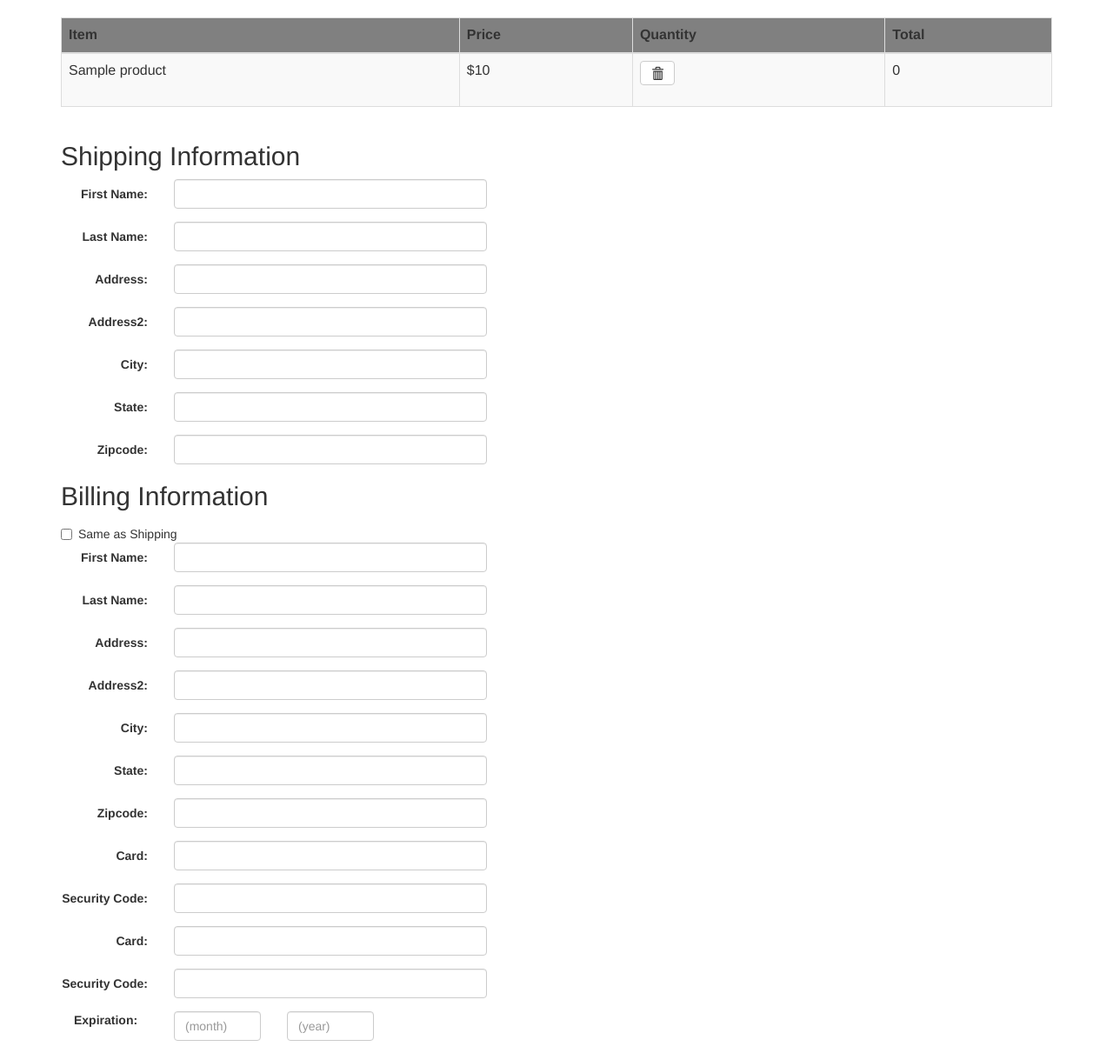
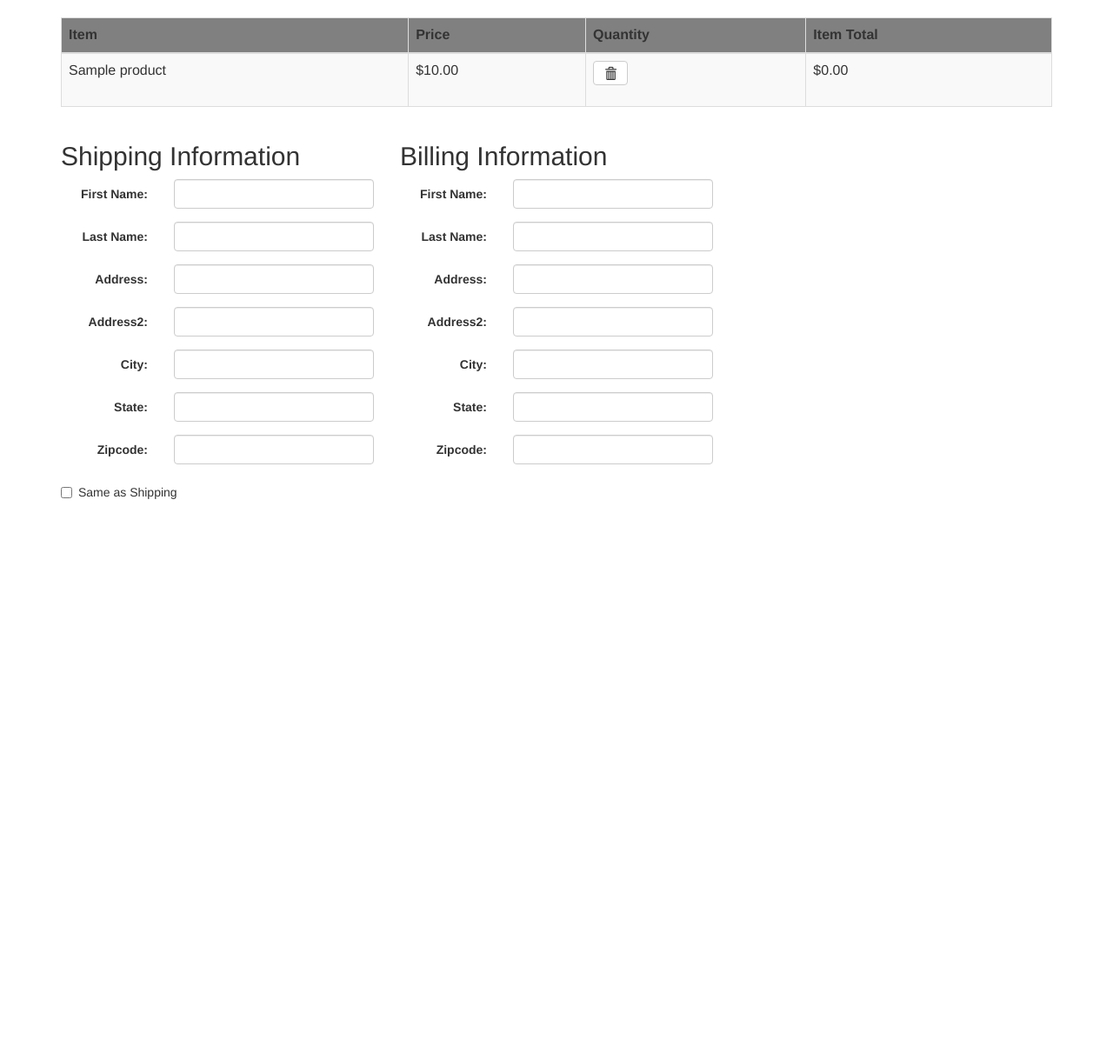
Before and after one commit to MWWST/enterprise_ecommerce, a CodeIgniter app: template application/views/product_pages/carts.php in a window 1280 px wide. Shown: the part 52-1263 px from the top of the page at 87% size. After the commit the page ends 626 px from the top, so only its background shows below. Run offline with CodeIgniter, Linux system fonts and the light colour scheme; the template is opened without the code that fills it: most values are stand-ins (such as "Sample title", 1, 10 or a date in 2020); data that the repository does not hold is empty; some libraries are stand-ins or nearby versions.

Commit message:
stripe api

```diff
--- a/application/controllers/listproducts.php
+++ b/application/controllers/listproducts.php
@@ -72,13 +72,9 @@ class Listproducts extends CI_Controller {
 				$img_arr = $this->image_split($index['image_link']);
 				$index['img_arr'] = $img_arr;
 			}
-
 			$products = array('products' => $list);
 			// $popular = array('products' =>$list);
 			$this->load->view('product_pages/products', $products);
-
 		}
-
 	}
-
 }
--- a/application/views/product_pages/carts.php
+++ b/application/views/product_pages/carts.php
@@ -24,7 +24,43 @@
 		}
 	</style>
 
+	<script type="text/javascript">
+	$(document).ready(function() {
+		$('.shipping-same').click(function() {
+			if($('.shipping-same').prop('checked')) {
+
+				$('input[name=bill-first]').val($('input[name=ship-first]').val());
+				$('input[name=bill-last]').val($('input[name=ship-last').val());
+				$('input[name=bill-address1]').val($('input[name=ship-address1]').val());
+				$('input[name=bill-address2]').val($('input[name=ship-address2]').val());
+				$('input[name=bill-city]').val($('input[name=ship-city]').val());
+				$('input[name=bill-state]').val($('input[name=ship-state]').val());
+				$('input[name=bill-zip]').val($('input[name=ship-zip]').val());
+			}
+		})
+	})
+
+
+
+
+
+
+	</script>
+
 <body>
+
+<form action="" method="POST">
+  <script
+    src="https://checkout.stripe.com/checkout.js" class="stripe-button"
+    data-key="pk_test_6pRNASCoBOKtIshFeQd4XMUh"
+    data-amount="2000"
+    data-name="Demo Site"
+    data-description="2 widgets ($20.00)"
+    data-image="/128x128.png">
+  </script>
+</form>
+
+
 	<div class='container'>
 	<?php $this->load->view('product_pages/partials/products_header'); ?>
 	<div class='row'>
@@ -35,14 +71,14 @@
 		 			<th>Item</th>
 		 			<th>Price</th>
 		 			<th>Quantity</th>
-		 			<th>Total</th>
+		 			<th>Item Total</th>
 		 		</thead>
 <?php
 foreach ($products as $index) {
 ?>
 		 		<tr>
 		 			<td> <?= $index['name'];  ?></td>
-		 			<td> $<?= $index['price'];  ?></td>
+		 			<td> $<?= number_format((float)$index['price'],2,'.','');  ?></td>
 		 			<td> <?=  $this->session->userdata['order'][$index['id']];  ?>
 		 				<form class='trash' action='/cart/trash' method='post'>
 			 				<button type="submit" class="btn btn-default" >
@@ -52,214 +88,185 @@ foreach ($products as $index) {
 							<input type='hidden' name='id' value='<?= $index['id'] ?>' />
 						</form>
 					</td>
-		 			<td> <?= $index['price'] * $this->session->userdata['order'][$index['id']];  ?></td>
+		 			<td> $<?= number_format((float)$index['price'] * $this->session->userdata['order'][$index['id']],2,'.','');  ?></td>
 	 			</tr>
 <?php
 }
 
  ?>
-<!-- 	 			<tr>
-		 			<td>TV</td>
-		 			<td>449.99</td>
-		 			<td>1</td>
-		 			<td>$449.99</td>
-	 			</tr>
-	 			<tr>
-	 				<td>Computer</td>
-		 			<td>449.99</td>
-		 			<td>1</td>
-		 			<td>$1200.99</td>
-		 		</tr> -->
 			</table>
 		</div>
 		<div class='col-sm-8'>
 
+<?php
+if($this->session->userdata('errors'))
+{
+	echo $this->session->userdata('errors');
+	$this->session->unset_userdata('errors');
+}
+
+
+
+ ?>
+
+
+				<div class='row'>
+					<form action='/cart/pay' method='post'>
+					<div class='col-sm-6'>
 						<h2>Shipping Information</h2>
-				<form action='' method='post'>
+
 							<div class='form-horizontal'>
-
 								  <div class="form-group">
-					    <label for="ship-first" class="col-sm-2 control-label">First Name:</label>
-					    <div class="col-sm-6">
+								    <label for="ship-first" class="col-sm-4 control-label">First Name:</label>
+								    <div class="col-sm-8">
 								      <input type="text" class="form-control" name='ship-first'>
 								    </div>
 								  </div>
 								  <div class="form-group">
-					    <label for="ship-last" class="col-sm-2 control-label">Last Name:</label>
-					    <div class="col-sm-6">
+								    <label for="ship-last" class="col-sm-4 control-label">Last Name:</label>
+								    <div class="col-sm-8">
 								      <input type="text" class="form-control" name='ship-last'>
 								    </div>
 								  </div>
 								  <div class="form-group">
-					    <label for="ship-address1" class="col-sm-2 control-label">Address:</label>
-					    <div class="col-sm-6">
+								    <label for="ship-address1" class="col-sm-4 control-label">Address:</label>
+								    <div class="col-sm-8">
 								      <input type="text" class="form-control" name='ship-address1'>
 								    </div>
 								  </div>
 								  <div class="form-group">
-					    <label for="ship-address2" class="col-sm-2 control-label">Address2:</label>
-					    <div class="col-sm-6">
+								    <label for="ship-address2" class="col-sm-4 control-label">Address2:</label>
+								    <div class="col-sm-8">
 								      <input type="text" class="form-control" name='ship-address2'>
 								    </div>
 								  </div>
 								  <div class="form-group">
-					    <label for="ship-city" class="col-sm-2 control-label">City:</label>
-					    <div class="col-sm-6">
+								    <label for="ship-city" class="col-sm-4 control-label">City:</label>
+								    <div class="col-sm-8">
 								      <input type="text" class="form-control" name='ship-city'>
 								    </div>
 								  </div>
 								  <div class="form-group">
-					    <label for="ship-state" class="col-sm-2 control-label">State:</label>
-					    <div class="col-sm-6">
+								    <label for="ship-state" class="col-sm-4 control-label">State:</label>
+								    <div class="col-sm-8">
 								      <input type="text" class="form-control" name='ship-state'>
 								    </div>
 								  </div>
 								  <div class="form-group">
-					    <label for="ship-zip" class="col-sm-2 control-label">Zipcode:</label>
-					    <div class="col-sm-6">
+								    <label for="ship-zip" class="col-sm-4 control-label">Zipcode:</label>
+								    <div class="col-sm-8">
 								      <input type="text" class="form-control" name='ship-zip'>
 								    </div>
 								  </div>
-					<h2>Billing Information</h2>
 								  <div class="checkbox">
 		    						<label>
-      						<input type="checkbox" name='shipping-same'> Same as Shipping
+		      							<input class="shipping-same" type="checkbox" name='shipping-same'> Same as Shipping
 		    						</label>
 		  					</div>
+							</div>
+					</div>
+					<div class='col-sm-6'>
+
+
+
+							<h2>Billing Information</h2>
+							<div class='form-horizontal'>
+
 								  <div class="form-group">
-					    <label for="bill-first" class="col-sm-2 control-label">First Name:</label>
-					    <div class="col-sm-6">
+								    <label for="bill-first" class="col-sm-4 control-label">First Name:</label>
+								    <div class="col-sm-8">
 								      <input type="text" class="form-control" name='bill-first'>
 								    </div>
 								  </div>
 								  <div class="form-group">
-					    <label for="bill-last" class="col-sm-2 control-label">Last Name:</label>
-					    <div class="col-sm-6">
+								    <label for="bill-last" class="col-sm-4 control-label">Last Name:</label>
+								    <div class="col-sm-8">
 								      <input type="text" class="form-control" name='bill-last'>
 								    </div>
 								  </div>
 								  <div class="form-group">
-					    <label for="bill-address1" class="col-sm-2 control-label">Address:</label>
-					    <div class="col-sm-6">
+								    <label for="bill-address1" class="col-sm-4 control-label">Address:</label>
+								    <div class="col-sm-8">
 								      <input type="text" class="form-control" name='bill-address1'>
 								    </div>
 								  </div>
 								  <div class="form-group">
-					    <label for="bill-address2" class="col-sm-2 control-label">Address2:</label>
-					    <div class="col-sm-6">
+								    <label for="bill-address2" class="col-sm-4 control-label">Address2:</label>
+								    <div class="col-sm-8">
 								      <input type="text" class="form-control" name='bill-address2'>
 								    </div>
 								  </div>
 								  <div class="form-group">
-					    <label for="bill-city" class="col-sm-2 control-label">City:</label>
-					    <div class="col-sm-6">
+								    <label for="bill-city" class="col-sm-4 control-label">City:</label>
+								    <div class="col-sm-8">
 								      <input type="text" class="form-control" name='bill-city'>
 								    </div>
 								  </div>
 								  <div class="form-group">
-					    <label for="bill-state" class="col-sm-2 control-label">State:</label>
-					    <div class="col-sm-6">
+								    <label for="bill-state" class="col-sm-4 control-label">State:</label>
+								    <div class="col-sm-8">
 								      <input type="text" class="form-control" name='bill-state'>
 								    </div>
 								  </div>
 								  <div class="form-group">
-					    <label for="bill-zip" class="col-sm-2 control-label">Zipcode:</label>
-					    <div class="col-sm-6">
+								    <label for="bill-zip" class="col-sm-4 control-label">Zipcode:</label>
+								    <div class="col-sm-8">
 								      <input type="text" class="form-control" name='bill-zip'>
 								    </div>
 								  </div>
-					  <div class="form-group">
-					    <label for="card-num" class="col-sm-2 control-label">Card:</label>
-					    <div class="col-sm-6">
-					      <input type="text" class="form-control" name='card-num'>
+
+							</div>
+					</div>
+					<!-- end of form-horizontal -->
+				</form>
+		</div>
+
+
+
+<!-- 								  <div class="form-group">
+								    <label for="card-num" class="col-sm-4 control-label">Card:</label>
+								    <div class="col-sm-8">
+								      <input type="text" class="form-control" name='card-num' placeholder='no dashes'>
 								    </div>
 								  </div>
 								  <div class="form-group">
-					    <label for="sec-code" class="col-sm-2 control-label">Security Code:</label>
-					    <div class="col-sm-6">
+								    <label for="sec-code" class="col-sm-4 control-label">Security Code:</label>
+								    <div class="col-sm-8">
 								      <input type="text" class="form-control" name='sec-code'>
 								    </div>
 								  </div>
-
-					  <div class="form-group">
-					    <label for="card-num" class="col-sm-2 control-label">Card:</label>
-					    <div class="col-sm-6">
-					      <input type="text" class="form-control" name='card-num'>
-					    </div>
-					  </div>
-					  <div class="form-group">
-					    <label for="sec-code" class="col-sm-2 control-label">Security Code:</label>
-					    <div class="col-sm-6">
-					      <input type="text" class="form-control" name='sec-code'>
-					    </div>
-					  </div>
-					</div> <!-- end of form-horizontal -->
 							<div class="row">
 							  <div class="col-sm-2">
 							  	<label for="expire" class="col-sm-2 control-label">Expiration:</label>
 							  </div>
-
-					  <div class="col-sm-2">
-					    <input type="text" class="form-control" placeholder="(month)">
+							  <div class="col-sm-3">
+							    <input type="text" class="form-control" name='card-month' placeholder="month (ex. 05)">
 							  </div>
-					  <div class="col-sm-2">
-					    <input type="text" class="form-control" placeholder="(year)">
+							  <div class="col-sm-3">
+							    <input type="text" class="form-control" name='card-year' placeholder="year (ex. 17)">
 							  </div>
 							</div>
+							<div class="row">
+								<div class="col-sm-8 text-right">
+									<input class="btn btn-primary" type="submit" value="Pay">
+								</div>
+							</div> -->
+<!-- 					</div>
 				</form>
 
 
 
 
 
-
-
-
-<!-- 					<div class='form-inline'>
-						<div class="form-group">
-						    <label for="expire">Expiration:</label>
-						    <input type="text" class="form-control" name='exp-month' placeholder='(mm)'>
-					   	</div>
-					   <div class='form-group'>
-						    <label for="expire">/</label>
-						    <input type="text" class="form-control" name='exp-year' placeholder='(year)'>
 				</div>
 			</div>
- -->
-
-
-
-
-<!-- 			  <form class="form-inline">
-  <div class="form-group">
-    <label for="exampleInputName2">Name</label>
-    <input type="text" class="form-control" id="exampleInputName2" placeholder="Jane Doe">
-  </div>
-  <div class="form-group">
-    <label for="exampleInputEmail2">Email</label>
-    <input type="email" class="form-control" id="exampleInputEmail2" placeholder="jane.doe@example.com">
-  </div> -->
-
-
-
-
-
-
-
-
-
-
-
-
-			 </form>
 
 
 
 
 		</div>
-
 	</div>
-	</div> <!-- end of container -->
+</div>  -->
 
 </body>
 </html>
```
Also changed, not shown: application/controllers/cart.php (+74 -1 lines), application/controllers/description.php (+0 -10 lines), application/views/product_pages/products.php (+0 -16 lines). Lines whose indentation alone changed are shown as unchanged.
